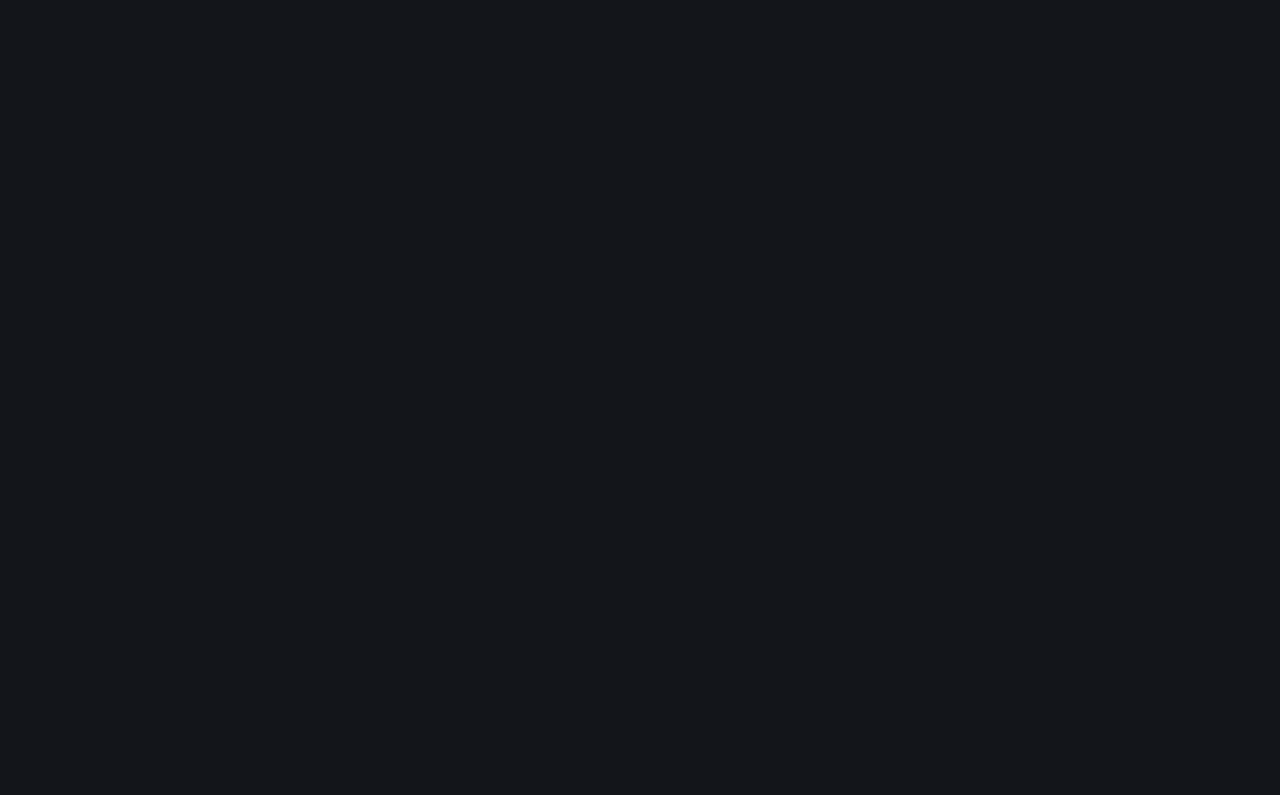
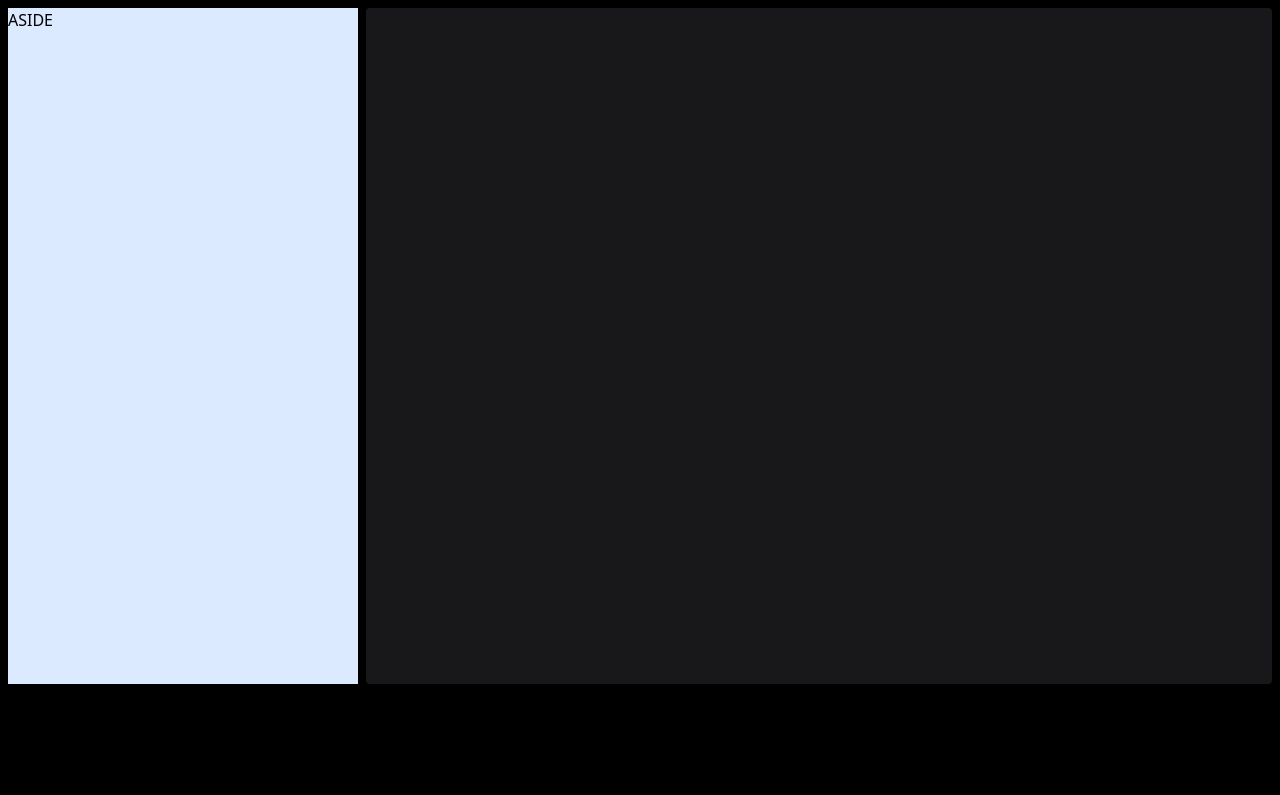
Before and after one commit to mpondev/spotify-astro-clone, an Astro site: page / in a window 1280 px wide. Built offline with nearby package versions, Linux system fonts and the light colour scheme; Astro itself is replaced by a stand-in of ours.

Commit message:
Create Layout architecture

```diff
--- a/src/layouts/Layout.astro
+++ b/src/layouts/Layout.astro
@@ -17,35 +17,31 @@ const { title } = Astro.props;
     <title>{title}</title>
   </head>
   <body>
+    <div id="app" class="relative h-screen p-2 gap-2 flex items-stretch">
+      <aside
+        class="[grid-area:aside] flex flex-col overflow-y-auto bg-blue-100"
+      >
+        ASIDE
+      </aside>
+
+      <main class="[grid-area:main] rounded bg-zinc-900 overflow-y-auto"></main>
+
+      <footer class="[grid-area:player] min-h-[100px]"></footer>
       <slot />
+    </div>
   </body>
 </html>
+<style>
+  #app {
+    display: grid;
+    grid-template-areas: 'aside main main' 'player player player';
+    grid-template-columns: 350px 1fr;
+    grid-template-rows: 1fr auto;
+  }
+</style>
 <style is:global>
-	:root {
-		--accent: 136, 58, 234;
-		--accent-light: 224, 204, 250;
-		--accent-dark: 49, 10, 101;
-		--accent-gradient: linear-gradient(
-			45deg,
-			rgb(var(--accent)),
-			rgb(var(--accent-light)) 30%,
-			white 60%
-		);
-	}
   html {
     font-family: system-ui, sans-serif;
-		background: #13151a;
-		background-size: 224px;
-	}
-	code {
-		font-family:
-			Menlo,
-			Monaco,
-			Lucida Console,
-			Liberation Mono,
-			DejaVu Sans Mono,
-			Bitstream Vera Sans Mono,
-			Courier New,
-			monospace;
+    background: #000;
   }
 </style>
```
Lines whose indentation alone changed are shown as unchanged.
